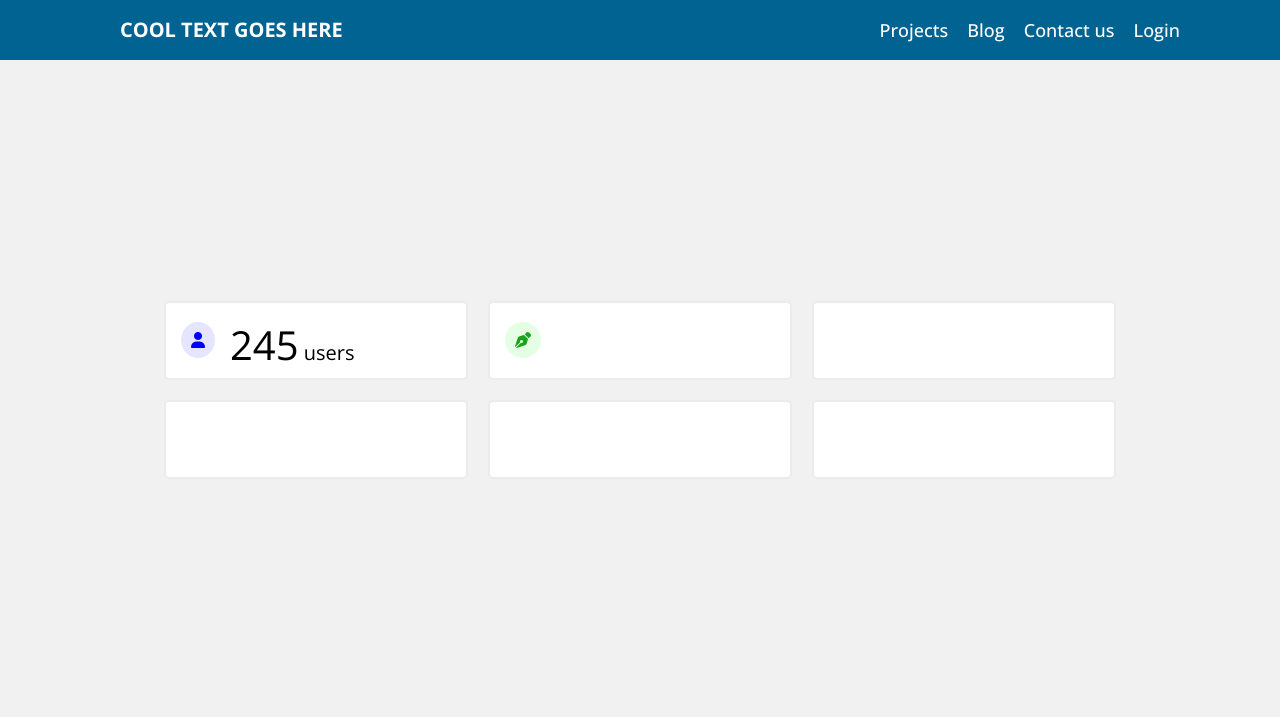
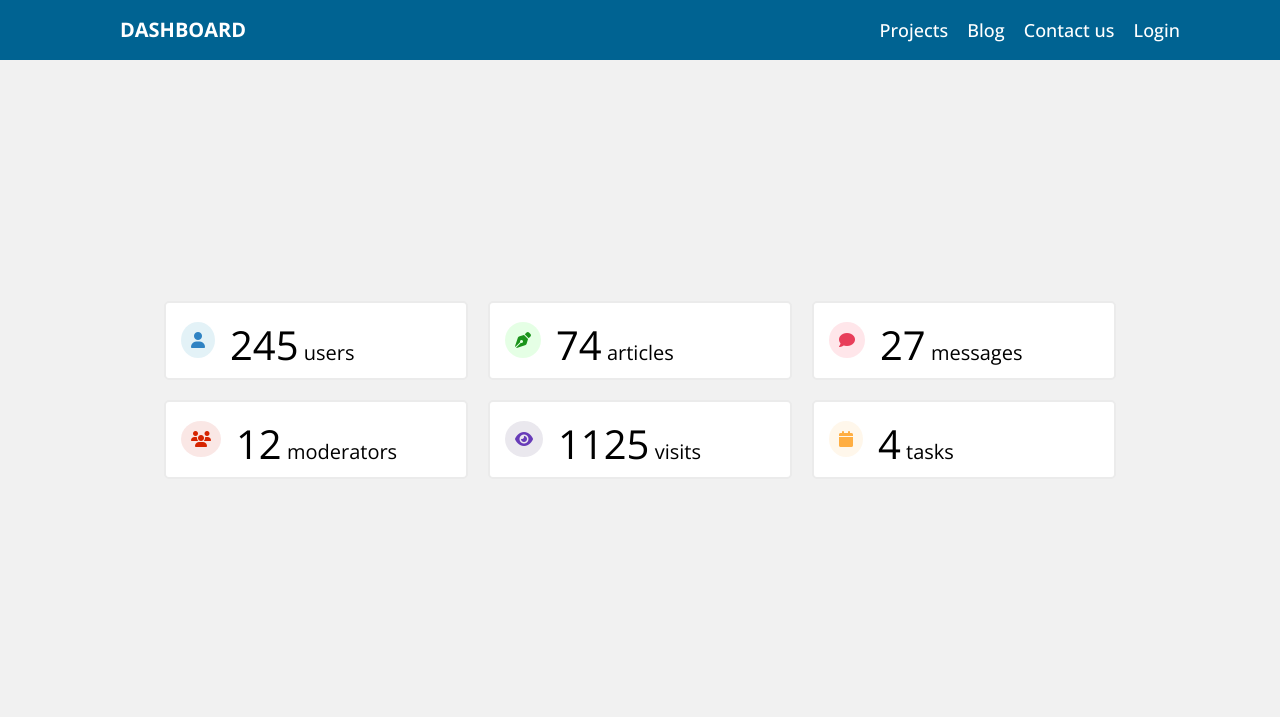
Before and after one commit to CON-EXE/dashboard, a plain HTML site: page index.html in a window 1280 px wide. Shown: the top 717 px of the page. Drawn offline with nearby package versions, Linux system fonts and the light colour scheme.

Commit message:
project complete

```diff
--- a/assets/css/main.css
+++ b/assets/css/main.css
@@ -1,4 +1,6 @@
 @charset "utf-8";
+
+/*reset*/
 
 * {
     margin: 0;
@@ -21,11 +23,6 @@
     justify-content: space-between;
 }
 
-.grid-center {
-    display: grid;
-    place-items: center;
-}
-
 body {
     font-family: "Open Sans", Arial, sans-serif;
 }
@@ -37,6 +34,8 @@ main {
         font-size: 20px;
     }
 }
+
+/*header and footer*/
 
 header {
     height: 60px;
@@ -83,6 +82,8 @@ footer {
     font-size: 18px;
     line-height: 80px;
 }
+
+/*contact icons*/
 
 .contact-section {
     ul {
@@ -160,28 +161,28 @@ section > div {
 }
 
 .user-icon {
-    color: rgb(0 0 255);
-    background-color: rgba(0, 0, 255, 10%);
+    color: #2f83c3;
+    background-color: rgb(68 166 198 / 15%);
 }
 
 .articles-icon {
-    color: rgb(24 163 24);
+    color: rgb(26, 147, 26);
     background-color: rgb(0 255 0 / 10%);
 }
 
 .messages-icon {
-    color: rgb(255 15 57);
+    color: rgb(232, 62, 90);
     background-color: rgb(255 15 55 / 10%) ;
 }
 
 .moderators-icon {
-    color: rgb(204 61 0) ;
-    background-color: rgb(204 61 0 / 10%);
+    color: rgb(214, 36, 0) ;
+    background-color: rgba(204, 24, 0, 0.1);
 }
 
 .visits-icon {
-    color: rgb(30 30 98);
-    background-color: rgb(30 30 98 / 10%);
+    color: rgb(103, 59, 184);
+    background-color: rgba(48, 33, 94, 0.1);
 }
 
 .tasks-icon {
--- a/index.html
+++ b/index.html
@@ -20,7 +20,7 @@
     <body>
         <header>
             <div class="justify-between flex container">
-                <h1>Cool text Goes here</h1>
+                <h1>Dashboard</h1>
                 <nav class="flex">
                     <ul>
                         <li><a href="Projects">Projects</a></li>
@@ -39,7 +39,7 @@
                             <i class="user-icon dash-icon icon-background fa-solid fa-user"></i>
                         </div>
                         <div>
-                            <p class="margin"><span class="dash-num">245</span> users </p>
+                            <p class="margin"><span class="dash-num">245</span> users</p>
                         </div>
                     </div>
                     <div class="align">
@@ -47,41 +47,41 @@
                             <i class="articles-icon dash-icon icon-background fa-solid fa-pen-nib"></i>
                         </div>
                         <div>
-
+                            <p class="margin"><span class="dash-num">74</span> articles</p>
                         </div>
                     </div>
                     <div class="align">
                         <div>
-
+                            <i class="messages-icon dash-icon icon-background fa-solid fa-comment"></i>
                         </div>
                         <div>
-
+                            <p class="margin"><span class="dash-num">27</span> messages</p>
                         </div>
                     </div>
                 </section>
                 <section class="flex">
                     <div class="align">
                         <div>
-
+                            <i class="moderators-icon dash-icon icon-background fa-solid fa-users"></i>
                         </div>
                         <div>
-
+                            <p class="margin"><span class="dash-num">12</span> moderators</p>
                         </div>
                     </div>
                     <div class="align">
                         <div>
-
+                            <i class="visits-icon dash-icon icon-background fa-solid fa-eye"></i>
                         </div>
                         <div>
-
+                            <p class="margin"><span class="dash-num">1125</span> visits</p>
                         </div>
                     </div>
                     <div class="align">
                         <div>
-
+                            <i class="tasks-icon dash-icon icon-background fa-solid fa-calendar"></i>
                         </div>
                         <div>
-
+                            <p class="margin"><span class="dash-num">4</span> tasks</p>
                         </div>
                     </div>
                 </section>
```
